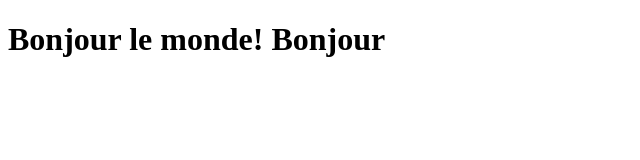
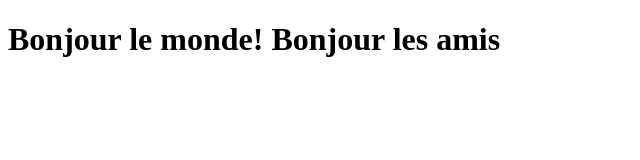
Before and after one commit to BdeB-2CW/tp2-sites-team-nikson-et-hassan, a plain HTML site: page index.html in a window 1280 px wide. Shown: the whole page, without its empty margins (0-640 px from the left). Drawn offline with Linux system fonts and the light colour scheme.

Commit message:
Rajout des amis

```diff
--- a/index.html
+++ b/index.html
@@ -6,6 +6,6 @@
     <title>Document</title>
 </head>
 <body>
-    <h1>Bonjour le monde! Bonjour </h1>
+    <h1>Bonjour le monde! Bonjour les amis </h1>
 </body>
 </html>
```
